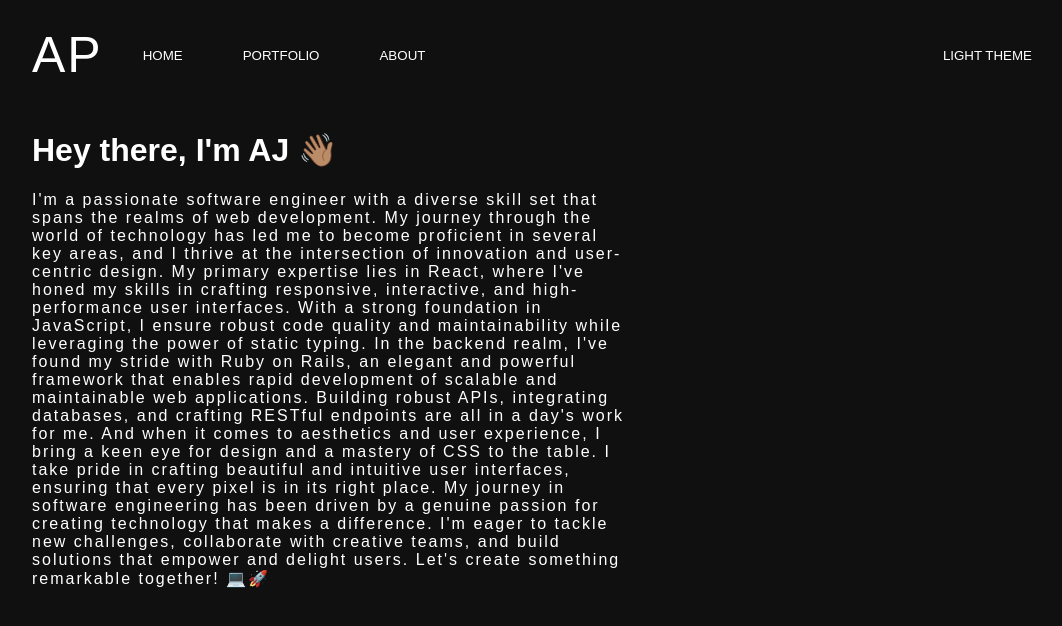
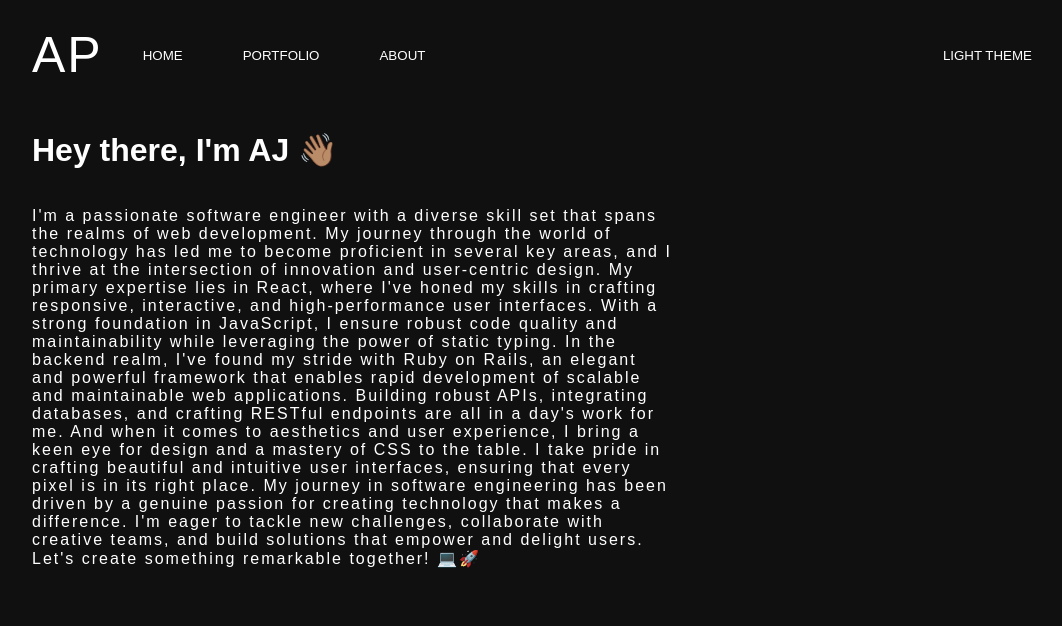
Before and after one commit to adrielpuello/my-ts-react-app, a React (Create React App) app: page / in a window 1280 px wide. Shown: the top 626 px of the page, without its empty margins (118-1180 px from the left). Built offline with nearby package versions, Linux system fonts and the light colour scheme.

Commit message:
flex wrapped text

```diff
--- a/src/App.css
+++ b/src/App.css
@@ -99,9 +99,12 @@ h2 {
 /* Home Styles */
 
 .main-text {
+  display: flex;
+  flex-direction: column;
+  width: 50%;
+  flex-wrap: wrap;
   background-color: transparent;
   color: inherit;
-  width: 600px;
   margin-left: 100px;
   padding-left: 50px;
 }
```
